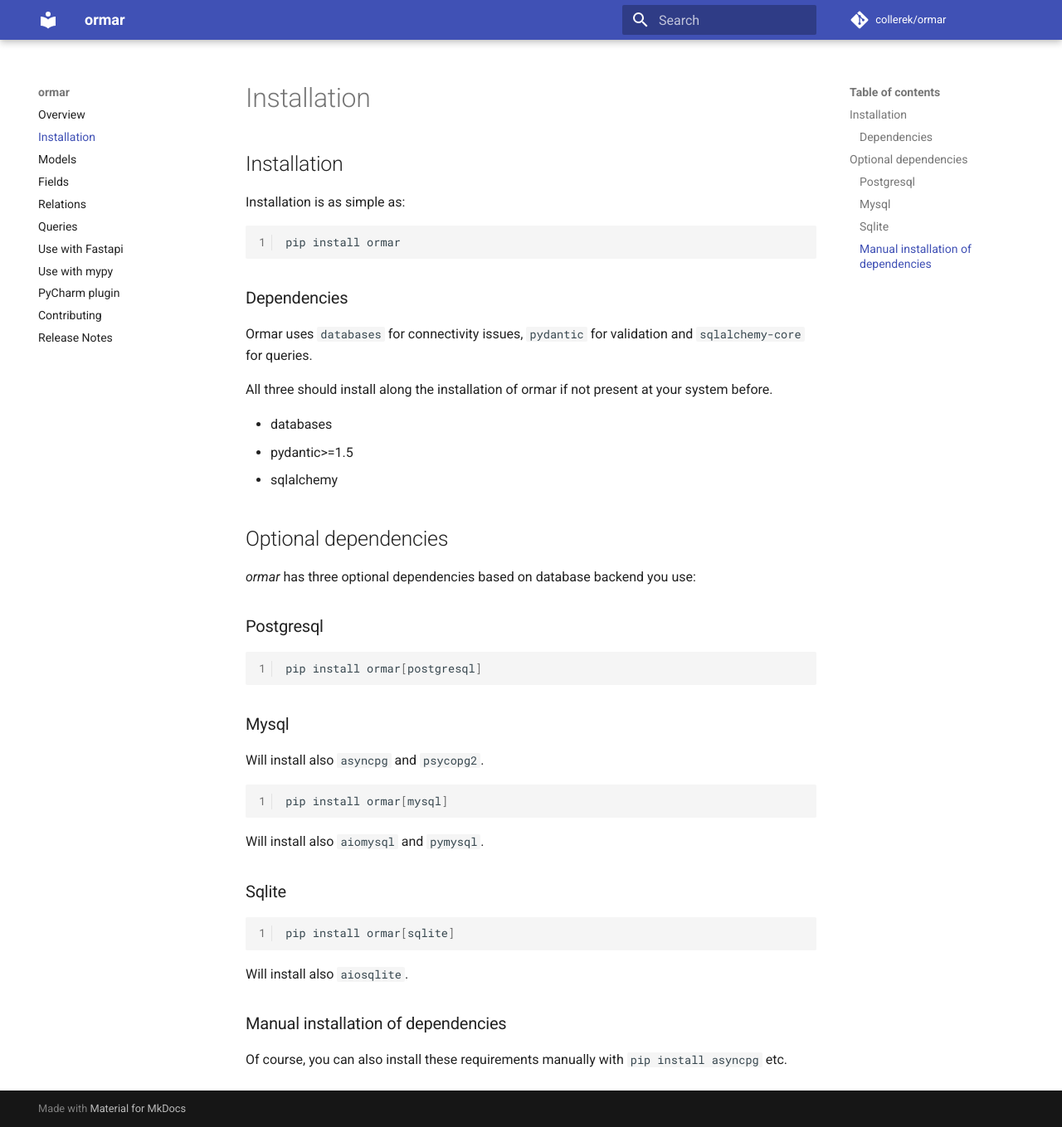
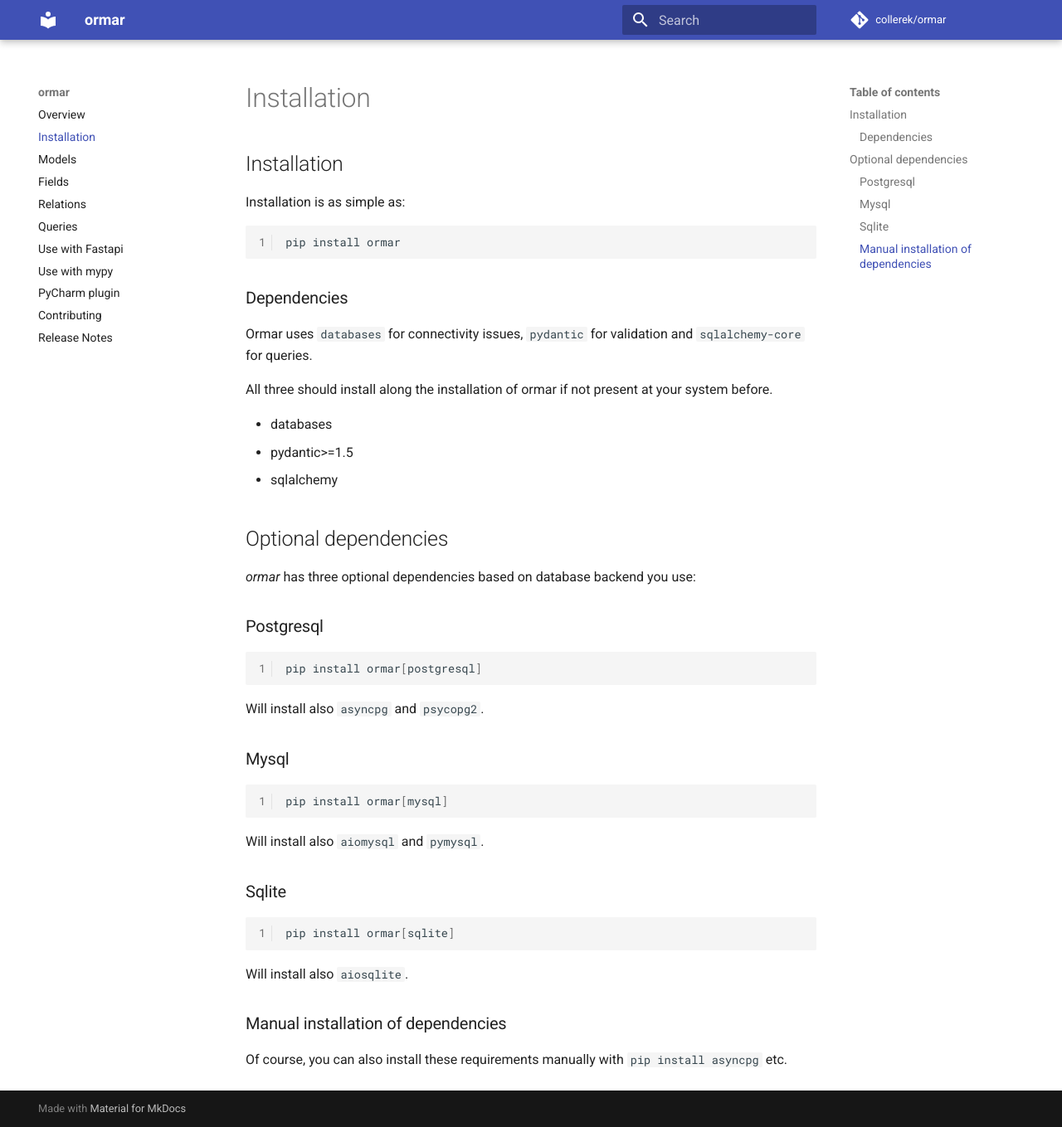
Before and after one commit to collerek/ormar, an MkDocs documentation site: the page built from docs/install.md, in a window 1280 px wide and 1359 px high. Shown: the whole window at 83% size. Built offline with MkDocs 1.6.1 and Material for MkDocs 9.7.7, drawn with Linux system fonts in a browser that asks for light colours; nearby versions of some CDN libraries; comment, search, counter and statistics services are not loaded.

Commit message:
Fixed line ordering

````diff
--- a/docs/install.md
+++ b/docs/install.md
@@ -26,10 +26,9 @@
 ```py
 pip install ormar[postgresql]
 ```
+Will install also `asyncpg` and `psycopg2`.
 
 ### Mysql
-
-Will install also `asyncpg` and `psycopg2`.
 
 ```py
 pip install ormar[mysql]
````
